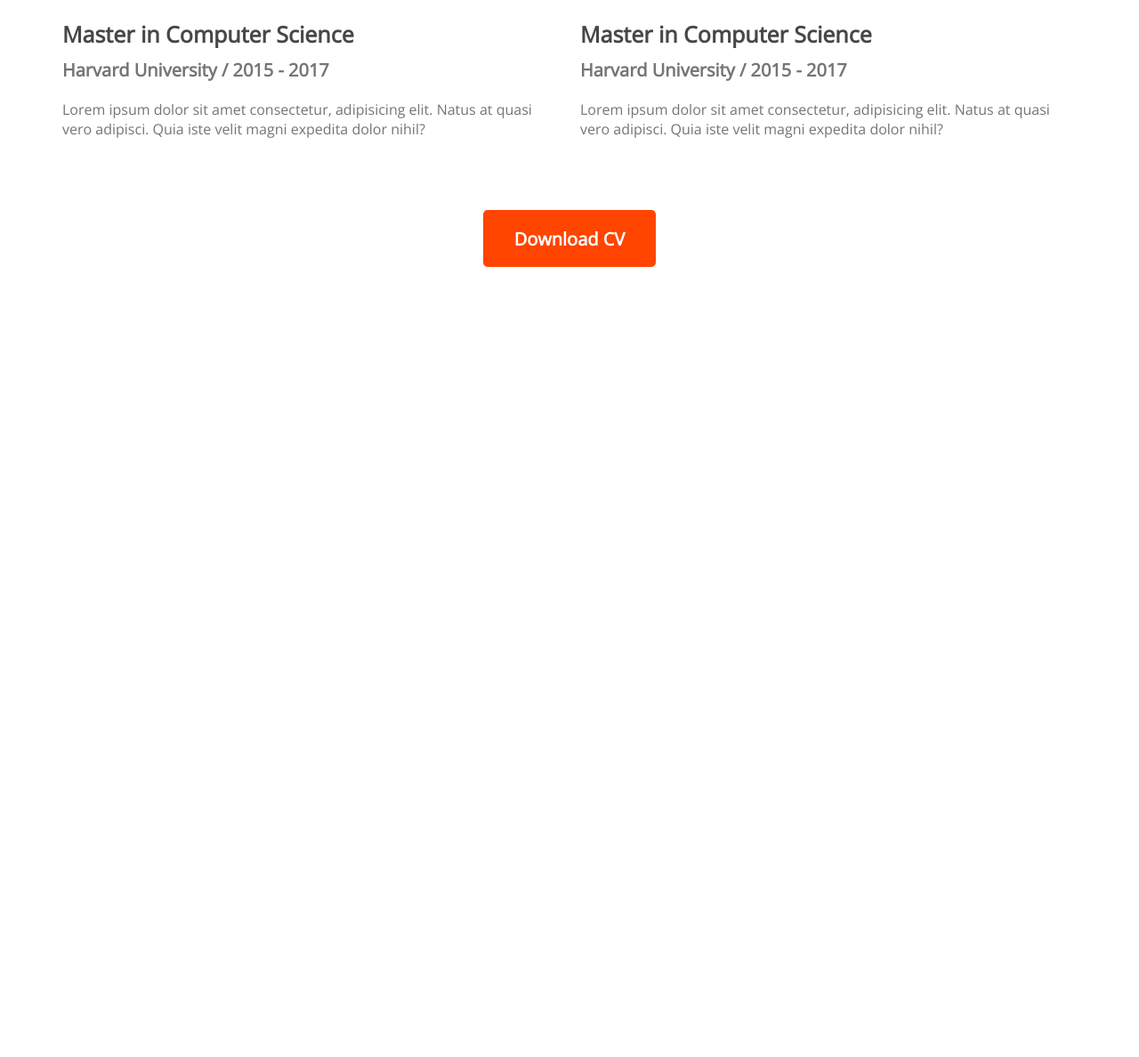
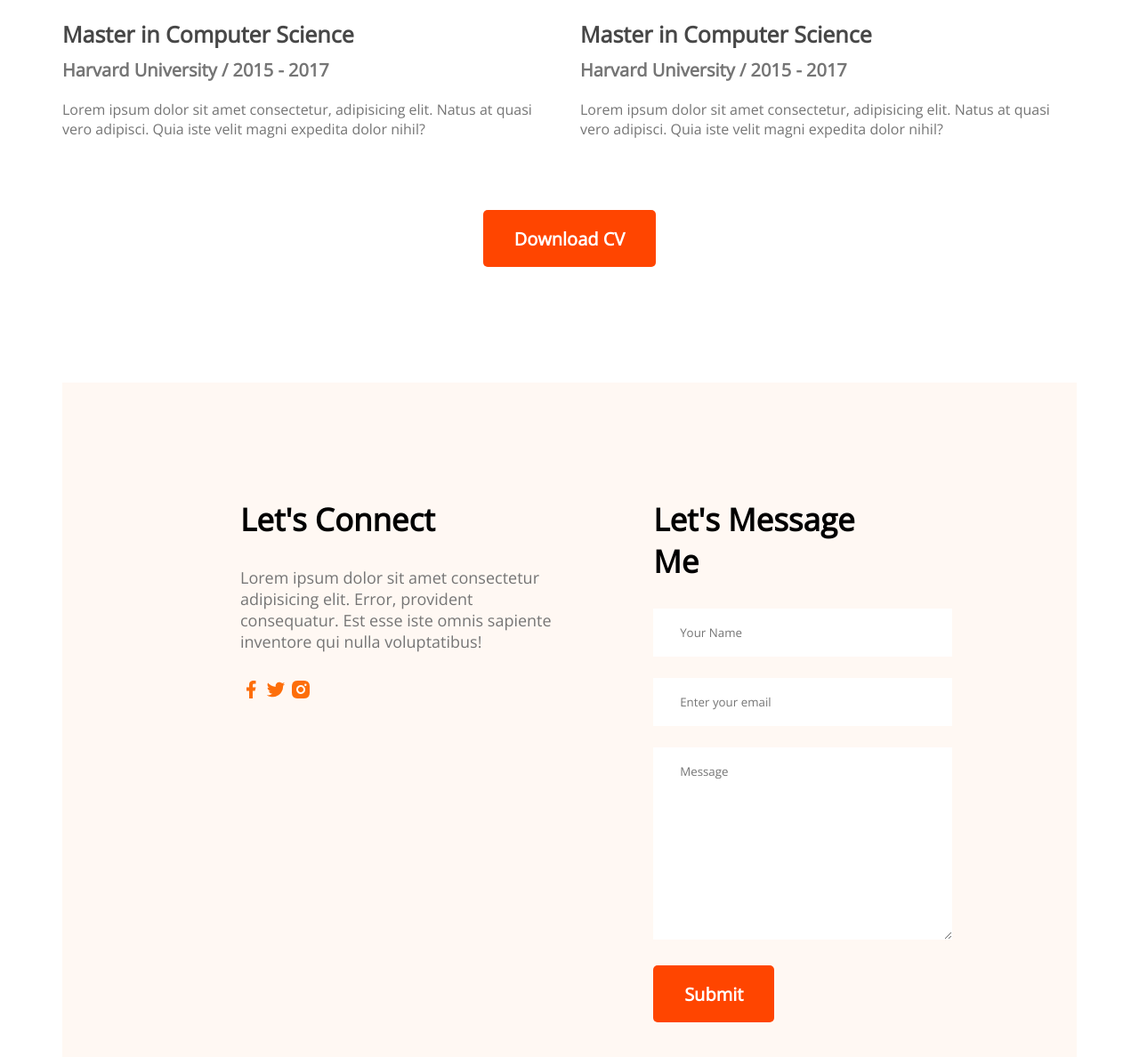
Before and after one commit to Rakib-Utsho/developer-portfolio, a plain HTML site: page index.html in a window 1280 px wide. Shown: the part 2645-3833 px from the top of the page at 89% size. Before the commit the page ends 2945 px from the top, so only its background shows below. Drawn offline with nearby package versions, Linux system fonts and the light colour scheme.

Commit message:
full page done

```diff
--- a/index.html
+++ b/index.html
@@ -149,6 +149,31 @@
         <button class="btn-primary">Download CV</button>
     </div>
 </section>
+<!-- contact section -->
+<section class="contact">
+        <div>
+            <h3 class="section-title">Let's Connect</h3>
+            <p class="section-discription">Lorem ipsum dolor sit amet consectetur adipisicing elit. Error, provident consequatur. Est esse iste omnis sapiente inventore qui nulla voluptatibus!</p>
+            <a href="">
+                <img src="images/icons/facebook.png" alt="">
+            </a>
+            <a href="">
+                <img src="images/icons/twitter.png" alt="">
+            </a>
+            <a href="">
+                <img src="images/icons/insta.png" alt="">
+            </a>
+        </div>
+        <div>
+            <h3 class="section-title">Let's Message Me</h3>
+            <form action="">
+                <input type="text" name="" placeholder="Your Name">
+                <input type="email" name="" id="" placeholder="Enter your email">
+               <textarea name="" id="" cols="30" rows="10" placeholder="Message"></textarea>
+               <input class="btn-primary" type="submit" value="Submit">
+            </form>
+        </div>
+</section>
     </main>
     <footer>
 
--- a/styles/portfolio.css
+++ b/styles/portfolio.css
@@ -155,3 +155,22 @@ section{
     margin-top: 50px;
     text-align: center;
 }
+/* contact */
+.contact{
+    display: flex;
+    gap: 100px;
+    background-color: #FFF8F3;
+    padding: 130px 200px;
+}
+.contact .section-title{
+    text-align: left;
+}
+.contact a{
+    text-decoration: none;
+}
+.contact input[type="text"], input[type="email"], textarea{
+    margin-bottom: 24px;
+    border: 0;
+    width: 100%;
+    padding: 18px 30px;
+}
```
